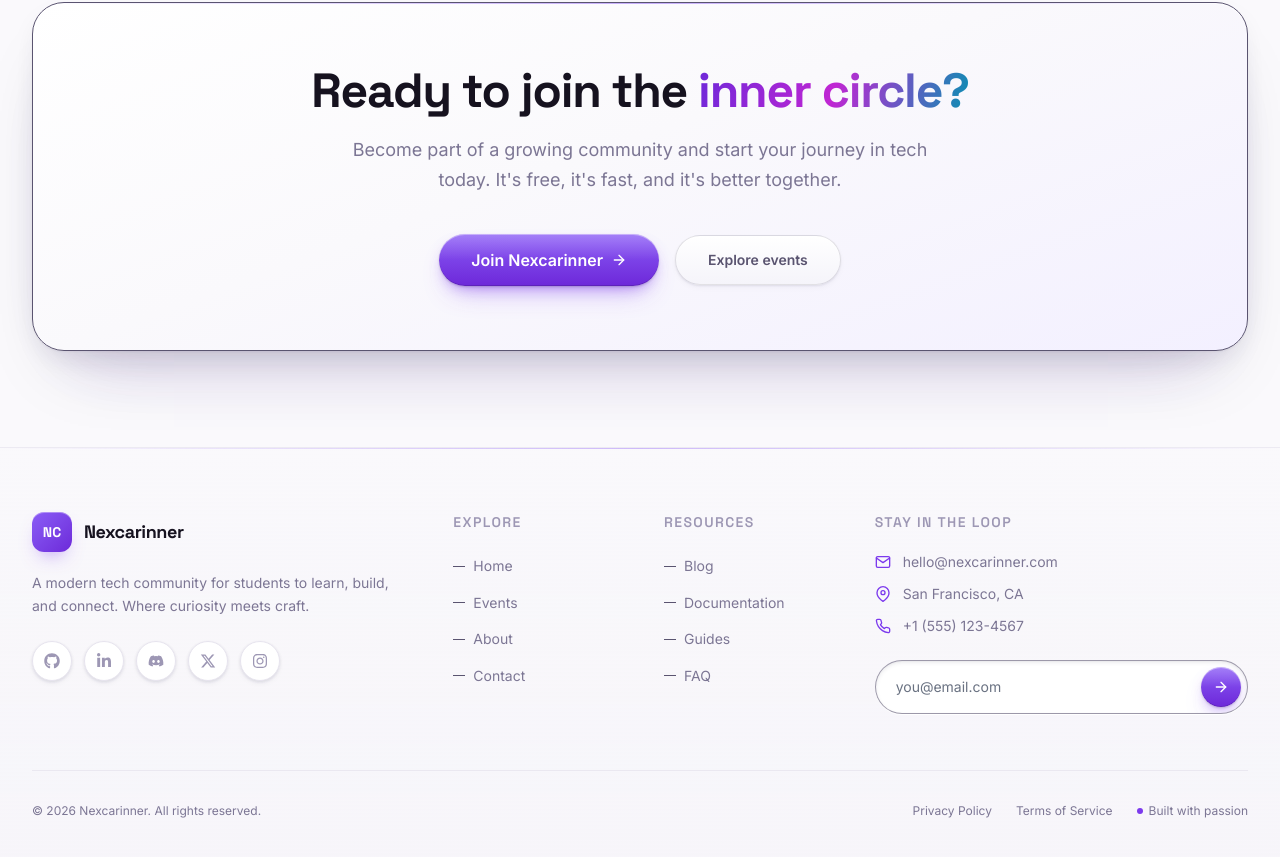
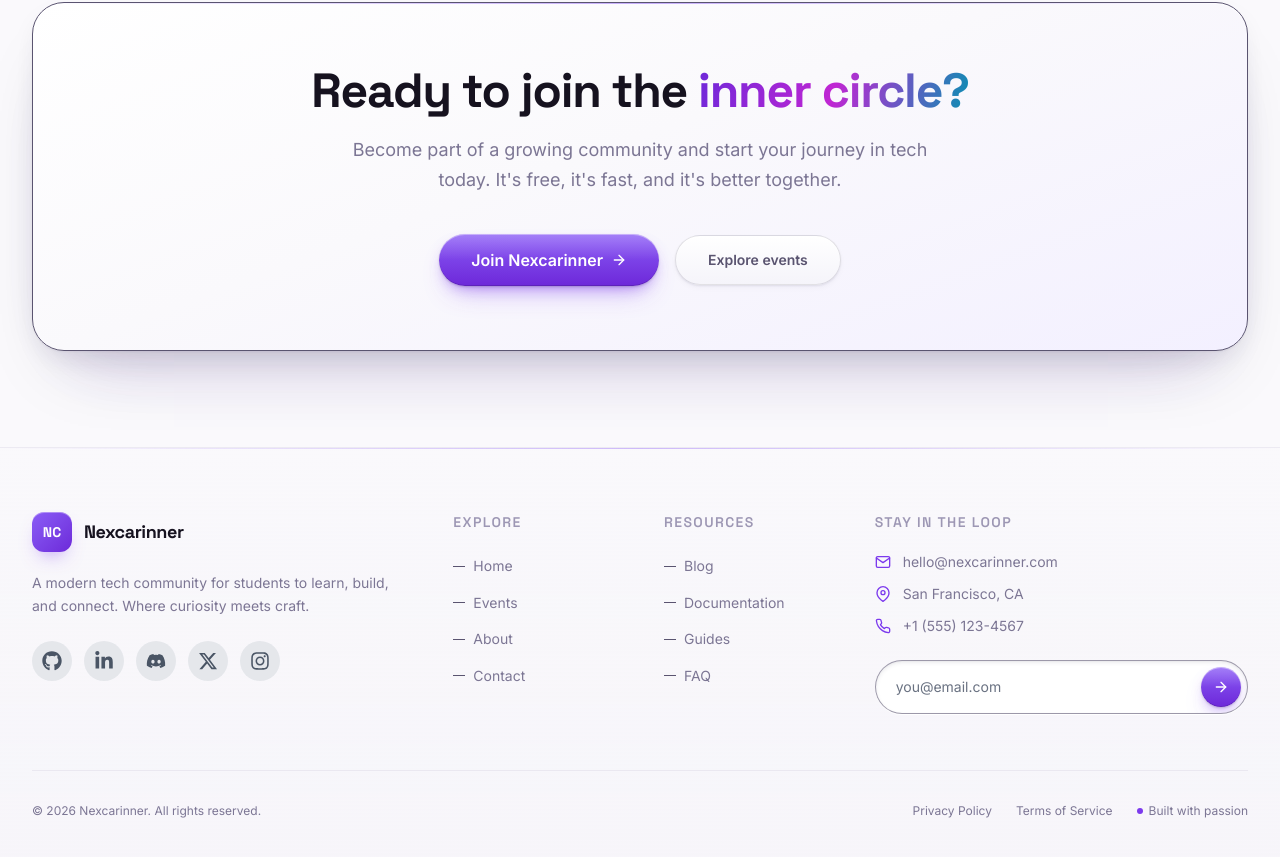
Before and after one commit to codexxxx07/Nexcarinner_Website, a React (Vite) app in the folder FrontEnd/: page / in a window 1280 px wide. Shown: the part 3466-4323 px from the top of the page. Built offline with nearby package versions, Linux system fonts and the light colour scheme.

Commit message:
Updated Footer

```diff
--- a/FrontEnd/src/components/Footer.jsx
+++ b/FrontEnd/src/components/Footer.jsx
@@ -82,20 +82,51 @@ const Footer = () => {
             </p>
 
             <div className="mt-6 flex gap-3">
-              {socials.map((social) => (
-                <a
-                  key={social.name}
-                  href={social.url}
-                  aria-label={social.name}
-                  className={`flex h-10 w-10 items-center justify-center rounded-full border transition-colors duration-200 ${
-                    dark
-                      ? 'border-white/10 bg-white/5 text-gray-400 hover:border-white/20 hover:bg-white/10 hover:text-white'
-                      : 'border-ink-800 bg-white text-ink-500 shadow-[inset_0_1px_0_rgba(255,255,255,1),0_1px_3px_rgba(34,29,58,0.1),0_3px_8px_-4px_rgba(34,29,58,0.12)] hover:border-brand-600/40 hover:text-brand-700 hover:shadow-[inset_0_1px_0_rgba(255,255,255,1),0_1px_3px_rgba(34,29,58,0.08),0_6px_14px_-6px_rgba(124,58,237,0.3)]'
-                  }`}
-                >
-                  <social.icon className="h-4 w-4" />
-                </a>
-              ))}
+              <a
+                href={socials[0].url}
+                aria-label="GitHub"
+                className={`flex h-10 w-10 items-center justify-center rounded-full transition-all duration-300 ease-out hover:scale-110 hover:bg-gray-900 hover:text-white hover:shadow-md ${
+                  dark ? 'bg-white/8 text-gray-400' : 'bg-gray-200 text-gray-600'
+                }`}
+              >
+                <FaGithub className="h-5 w-5" />
+              </a>
+              <a
+                href={socials[1].url}
+                aria-label="LinkedIn"
+                className={`flex h-10 w-10 items-center justify-center rounded-full transition-all duration-300 ease-out hover:scale-110 hover:bg-[#0077b5] hover:text-white hover:shadow-md ${
+                  dark ? 'bg-white/8 text-gray-400' : 'bg-gray-200 text-gray-600'
+                }`}
+              >
+                <FaLinkedinIn className="h-5 w-5" />
+              </a>
+              <a
+                href={socials[2].url}
+                aria-label="Discord"
+                className={`flex h-10 w-10 items-center justify-center rounded-full transition-all duration-300 ease-out hover:scale-110 hover:bg-[#5865F2] hover:text-white hover:shadow-md ${
+                  dark ? 'bg-white/8 text-gray-400' : 'bg-gray-200 text-gray-600'
+                }`}
+              >
+                <FaDiscord className="h-5 w-5" />
+              </a>
+              <a
+                href={socials[3].url}
+                aria-label="X"
+                className={`flex h-10 w-10 items-center justify-center rounded-full transition-all duration-300 ease-out hover:scale-110 hover:bg-gray-900 hover:text-white hover:shadow-md ${
+                  dark ? 'bg-white/8 text-gray-400' : 'bg-gray-200 text-gray-600'
+                }`}
+              >
+                <FaXTwitter className="h-5 w-5" />
+              </a>
+              <a
+                href={socials[4].url}
+                aria-label="Instagram"
+                className={`flex h-10 w-10 items-center justify-center rounded-full transition-all duration-300 ease-out hover:scale-110 hover:bg-linear-to-br hover:from-[#f09433] hover:via-[#e6683c] hover:to-[#bc1888] hover:text-white hover:shadow-md ${
+                  dark ? 'bg-white/8 text-gray-400' : 'bg-gray-200 text-gray-600'
+                }`}
+              >
+                <FaInstagram className="h-5 w-5" />
+              </a>
             </div>
           </div>
 
```
